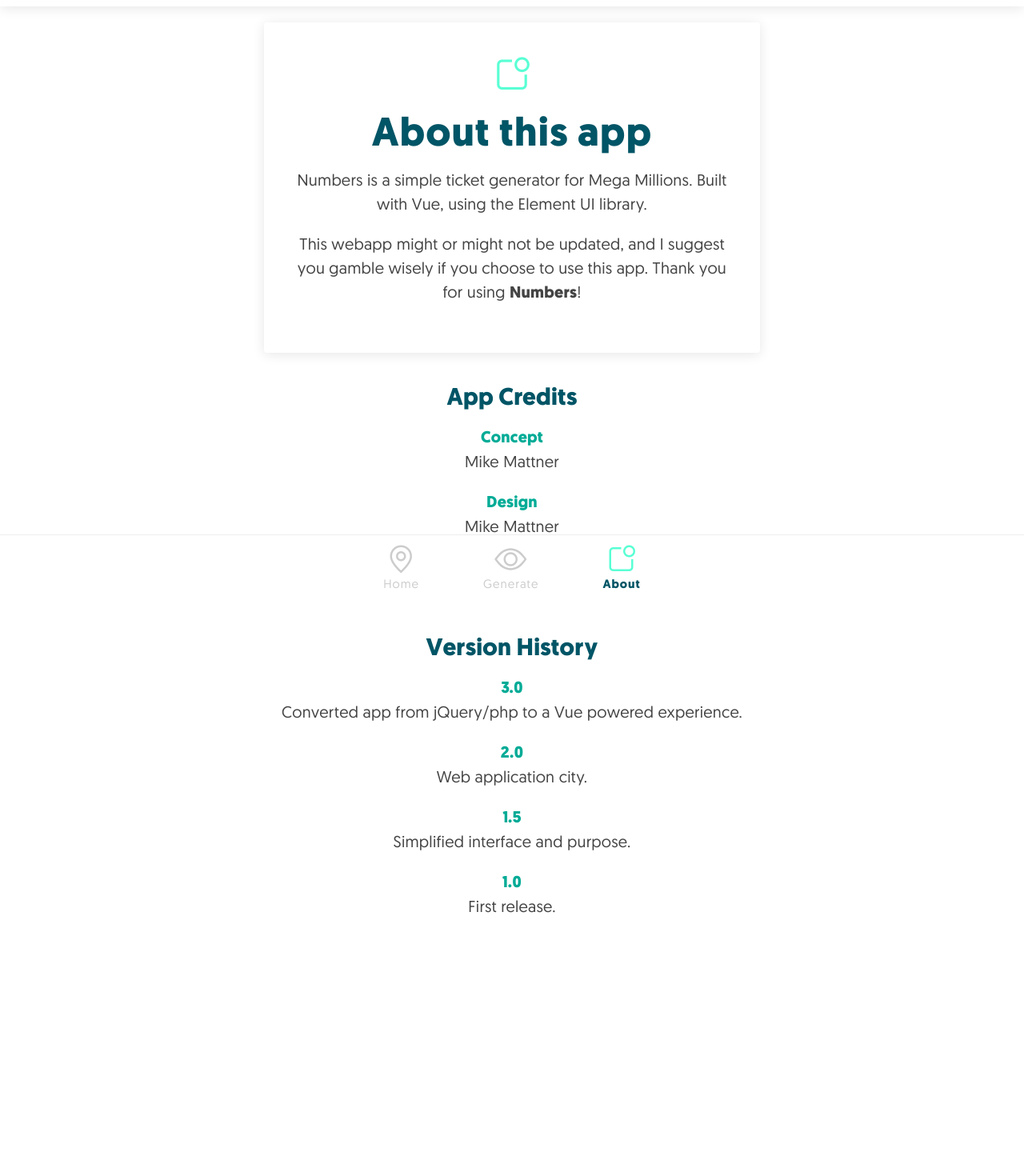
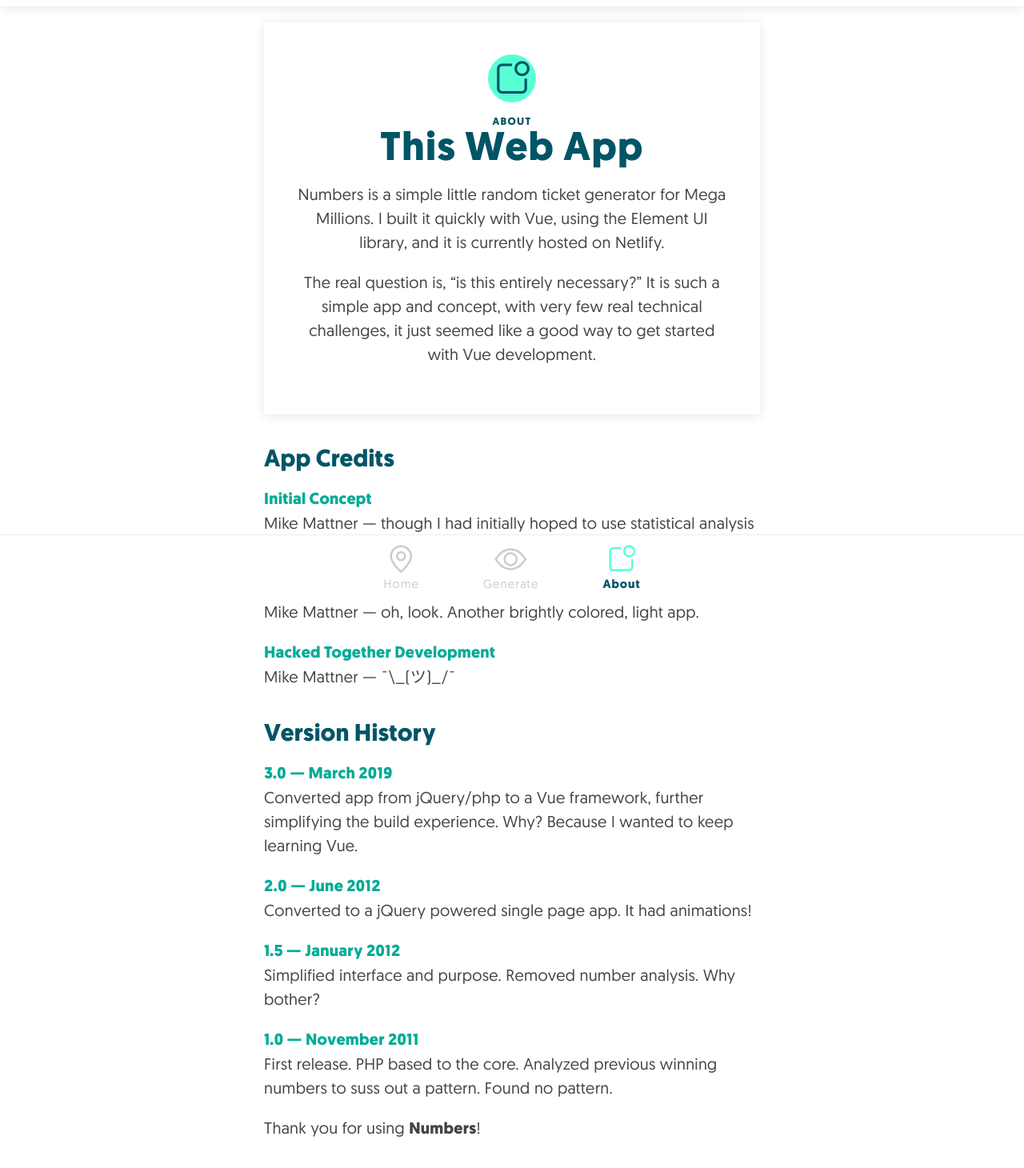
Before and after one commit to mikemattner/numbers, a Vue app: page /about in a window 1280 px wide. Shown: the part 52-1512 px from the top of the page at 80% size. Before the commit the page ends 1360 px from the top, so only its background shows below. Built offline with nearby package versions, Linux system fonts and the light colour scheme.

Commit message:
Increasing the amount of content in this thing...

```diff
--- a/src/views/About.vue
+++ b/src/views/About.vue
@@ -3,44 +3,47 @@
     <el-row type="flex" class="row-bg" justify="center">
         <el-col :xs="24" :md="16" :lg="12">
             <div class="card">
-                <div class="illustrated"><i class="el-icon-news"></i></div>
-                <h1>About this app</h1>
-                <p>Numbers is a simple ticket generator for Mega Millions. Built with Vue,
-                 using the Element UI library.</p>
-                <p>This webapp might or might not be updated, and I suggest you gamble wisely
-                    if you choose to use this app. Thank you for using <strong>Numbers</strong>!</p>
+                    <div class="illustrated"><i class="el-icon-news"></i></div>
+                        <h4>About</h4>
+                        <h1>This Web App</h1>
+                <p>Numbers is a simple little random ticket generator for Mega Millions. I built it quickly with Vue,
+                 using the Element UI library, and it is currently hosted on Netlify.</p>
+                <p>The real question is, &ldquo;is this entirely necessary?&rdquo; It is such a simple app and concept,
+                 with very few real technical challenges, it just seemed like a good way to get started with Vue development.</p>
             </div>
             <h2>App Credits</h2>
             <dl>
-                <dt>Concept</dt>
-                <dd>Mike Mattner</dd>
+                <dt>Initial Concept</dt>
+                <dd>Mike Mattner &mdash; though I had initially hoped to use statistical analysis to generate numbers.</dd>
             </dl>
             <dl>
-                <dt>Design</dt>
-                <dd>Mike Mattner</dd>
+                <dt>Mediocre Design</dt>
+                <dd>Mike Mattner &mdash; oh, look. Another brightly colored, light app.</dd>
             </dl>
             <dl>
-                <dt>Development</dt>
-                <dd>Mike Mattner</dd>
+                <dt>Hacked Together Development</dt>
+                <dd>Mike Mattner &mdash; ¯\_(ツ)_/¯</dd>
             </dl>
 
             <h2>Version History</h2>
             <dl>
-                <dt>3.0</dt>
-                <dd>Converted app from jQuery/php to a Vue powered experience.</dd>
+                <dt>3.0 &mdash; March 2019</dt>
+                <dd>Converted app from jQuery/php to a Vue framework, further simplifying the build experience. Why? Because I wanted to keep learning Vue.</dd>
             </dl>
             <dl>
-                <dt>2.0</dt>
-                <dd>Web application city.</dd>
+                <dt>2.0 &mdash; June 2012</dt>
+                <dd>Converted to a jQuery powered single page app. It had animations!</dd>
             </dl>
             <dl>
-                <dt>1.5</dt>
-                <dd>Simplified interface and purpose.</dd>
+                <dt>1.5 &mdash; January 2012</dt>
+                <dd>Simplified interface and purpose. Removed number analysis. Why bother?</dd>
             </dl>
             <dl>
-                <dt>1.0</dt>
-                <dd>First release.</dd>
+                <dt>1.0 &mdash; November 2011</dt>
+                <dd>First release. PHP based to the core. Analyzed previous winning numbers to suss out a pattern. Found no pattern.</dd>
             </dl>
+
+            <p>Thank you for using <strong>Numbers</strong>!</p>
         </el-col>
     </el-row>
   </div>
@@ -57,9 +60,8 @@
 
 .about {
     padding-bottom: 6rem;
-    h1{
-        margin: 1rem 0 1rem;
-    }
+    text-align: left;
+
     h2 {
         margin-top: 2rem;
         margin-bottom: 1rem;
--- a/src/views/Home.vue
+++ b/src/views/Home.vue
@@ -18,6 +18,17 @@
                 </div>
                 <p>Head over to the generate tab, choose the number, and tap generate. Super simple.</p>
                 <router-link to="/generate" class="btn">Generate</router-link>
+            </div>
+            <div class="card card--left">
+                <div class="card--header">
+                    <div class="illustrated"><i class="el-icon-news"></i></div>
+                    <div class="headline">
+                        <h4>About</h4>
+                        <h2>This Web App</h2>
+                    </div>
+                </div>
+                <p>What is this thing, and why does it exist? Find out more than you wanted to know.</p>
+                <router-link to="/about" class="btn">About</router-link>
             </div>
         </el-col>
     </el-row>
@@ -45,13 +56,8 @@
     border-radius: 4px;
     margin-bottom: 2rem;
     box-shadow: 0 2px 15px rgba(0,0,0,0.1);
+    text-align: center;
 
-    .illustrated {
-        i {
-            color: $electricGreen;
-            font-size: 2.5rem;
-        }
-    }
     h1,
     h2 {
         margin-top: 0;
@@ -81,6 +87,22 @@
             }
         }
     }
+    .illustrated {
+            border-radius: 30px;
+            background-color: $electricGreen;
+            line-height: 60px;
+            height: 60px;
+            width: 60px;
+            text-align:center;
+            margin: 0 auto;
+
+            i {
+                line-height: 60px;
+                text-align:center;
+                color: $dark-blueGreen;
+                font-size: 2.5rem;
+            }
+        }
     &--left {
         text-align: left;
     }
@@ -94,13 +116,13 @@
         }
 
         .illustrated {
-            border-radius: 50%;
+            border-radius: 20px;
             background-color: $electricGreen;
             line-height: 40px;
             height: 40px;
             width: 40px;
             text-align:center;
-            margin-right: 1rem;
+            margin: 0 1rem 0 0;
 
             i {
                 font-size: 2rem;
```
